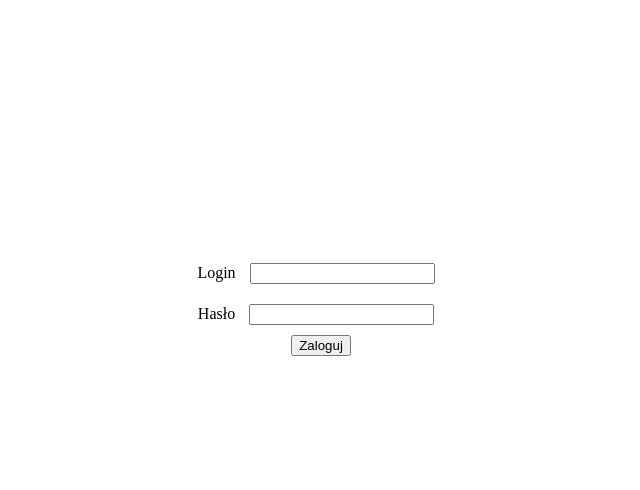
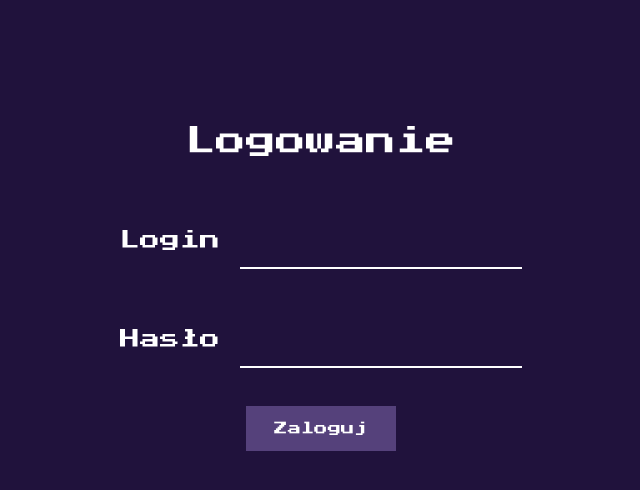
Before and after one commit to Fibner/Radiowezel, a PHP site: page /pages/login.php in a window 1280 px wide. Shown: the top 490 px of the page, without its empty margins (319-959 px from the left). Run offline with PHP 8.4, Linux system fonts and the light colour scheme; some libraries are stand-ins or nearby versions.

Commit message:
Style do loginu

```diff
--- a/pages/login.php
+++ b/pages/login.php
@@ -1,36 +1,46 @@
 <?php
 session_start();
-if(isset($_SESSION['admin']) && $_SESSION['admin'] == true){
+if (isset($_SESSION['admin']) && $_SESSION['admin'] == true) {
     header("Location: ../index");
 }
 ?>
 <!DOCTYPE html>
 <html lang="en">
+
 <head>
     <meta charset="UTF-8">
     <meta http-equiv="X-UA-Compatible" content="IE=edge">
     <meta name="viewport" content="width=device-width, initial-scale=1.0">
     <link rel="stylesheet" href="../src/css/login-page.css">
     <script src="https://kit.fontawesome.com/9ec0aafe67.js" crossorigin="anonymous"></script>
+    <link rel="preconnect" href="https://fonts.googleapis.com">
+    <link rel="preconnect" href="https://fonts.gstatic.com" crossorigin>
+    <link href="https://fonts.googleapis.com/css2?family=Press+Start+2P&display=swap" rel="stylesheet">
     <title>Logowanie</title>
 </head>
+
 <body>
     <section id="menu-section">
 
     </section>
+
     <section id="form-section">
+
         <form onsubmit="return false">
+        <p>Logowanie</p>
             <label for="login-input">Login</label>
             <input type="text" name="login-input" id="login-input">
             <br>
             <label for="password-input">Hasło</label>
             <input type="password" name="password-input" id="password-input">
             <br>
-        <button id="submit">Zaloguj</button>
+            <button id="submit" class="button">Zaloguj</button>
         </form>
     </section>
+
 
     <script src="../src/js/jquery-3.6.0.js"></script>
     <script defer="true" type="module" src="../src/js/login-page.js"></script>
 </body>
+
 </html>
--- a/src/css/login-page.css
+++ b/src/css/login-page.css
@@ -1,7 +1,45 @@
+*{
+    font-family: 'Press Start 2P', cursive;
+    color: white;
+    background-color: #20123c;
+}
+
 #form-section{
-    margin-top: 20%;
+    margin-top: 10%;
     text-align: center;
+    font-size: 20px;
 }
-input{
-    margin: 10px;
+
+#login-div{
+    background-color: antiquewhite;
 }
+
+    input[type=text] {
+    border: none;
+    border-bottom: 2px solid white;
+    height: 45px;
+  }
+
+  input[type=password] {
+    border: none;
+    border-bottom: 2px solid white;
+    margin-top: 4%;
+    height: 45px;
+  }
+
+  .button{
+    cursor: pointer;
+    background-color: #55417b;
+    color: white;
+    width: 150px;
+    height: 45px;
+    border: none;
+    margin-top: 3%;
+  }
+
+  p{
+      margin-top: 5%;
+      margin-bottom: 5%;
+      text-align: center;
+      font-size: 30px;
+  }
```
Also changed, not shown: pages/addsong.php (+5 -4 lines), src/css/bcg.jpg (added). Lines whose indentation alone changed are shown as unchanged.
